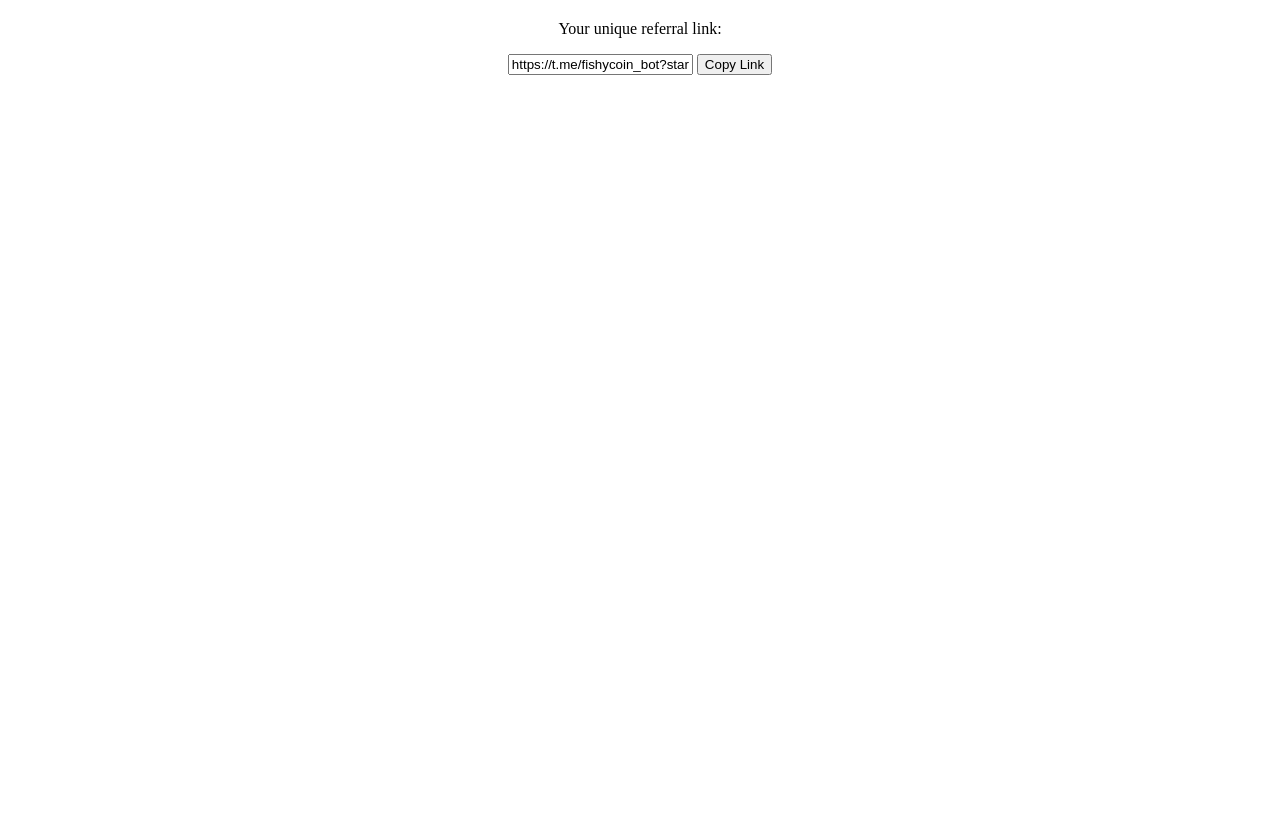
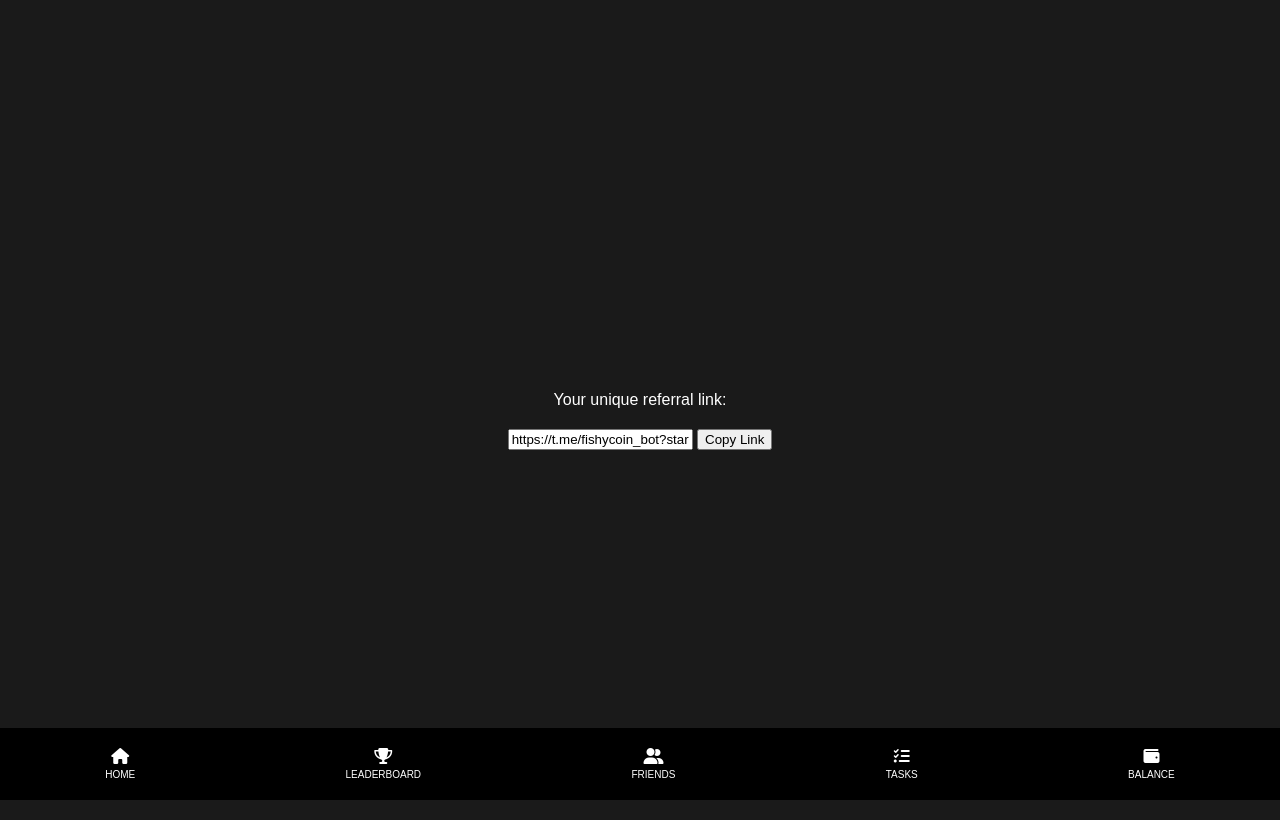
Before and after one commit to Fishycoin24/fishycoins, a plain HTML site: page invite-friends.html in a window 1280 px wide. Drawn offline with Linux system fonts and the light colour scheme; no server answers.

Commit message:
Update invite-friends.html

```diff
--- a/invite-friends.html
+++ b/invite-friends.html
@@ -5,30 +5,8 @@
     <meta name="viewport" content="width=device-width, initial-scale=1.0">
     <title>Invite Friends</title>
     <link rel="stylesheet" href="https://cdnjs.cloudflare.com/ajax/libs/font-awesome/6.5.1/css/all.min.css">
-    <style>
-        .referral-container {
-            margin: 20px;
-            text-align: center;
-        }
-
-        .referral-list {
-            margin-top: 20px;
-            text-align: left;
-        }
-
-        .referral-list ul {
-            list-style-type: none;
-            padding: 0;
-        }
-
-        .referral-list li {
-            margin: 5px 0;
-        }
-
-        .hidden {
-            display: none;
-        }
-    </style>
+    <link rel="stylesheet" href="material/css/styles.css">
+    <link rel="stylesheet" href="material/css/st.css">
 </head>
 <body>
     <div class="frens-invite">
@@ -95,5 +73,29 @@
         // Fetch referred friends on page load
         document.addEventListener('DOMContentLoaded', fetchReferredFriends);
     </script>
+     <nav class="bottom-nav">
+        <a href="home.html" class="nav-item">
+            <i class="fas fa-home"></i>
+            <span>HOME</span>
+        </a>
+        <a href="leaderboard.html" class="nav-item">
+            <i class="fas fa-trophy"></i>
+            <span>LEADERBOARD</span>
+        </a>
+        <a href="invite-friends.html" class="nav-item">
+            <i class="fas fa-user-friends"></i>
+            <span>FRIENDS</span>
+        </a>
+        <a href="task.html" class="nav-item">
+            <i class="fas fa-tasks"></i>
+            <span>TASKS</span>
+        </a>
+        <a href="balance.html" class="nav-item">
+            <i class="fas fa-wallet"></i>
+            <span>BALANCE</span>
+        </a>
+    </nav>
+    <script src="material/js/cojs.js"></script>
+    <script src="material/js/scripts.js"></script>
 </body>
 </html>
```
